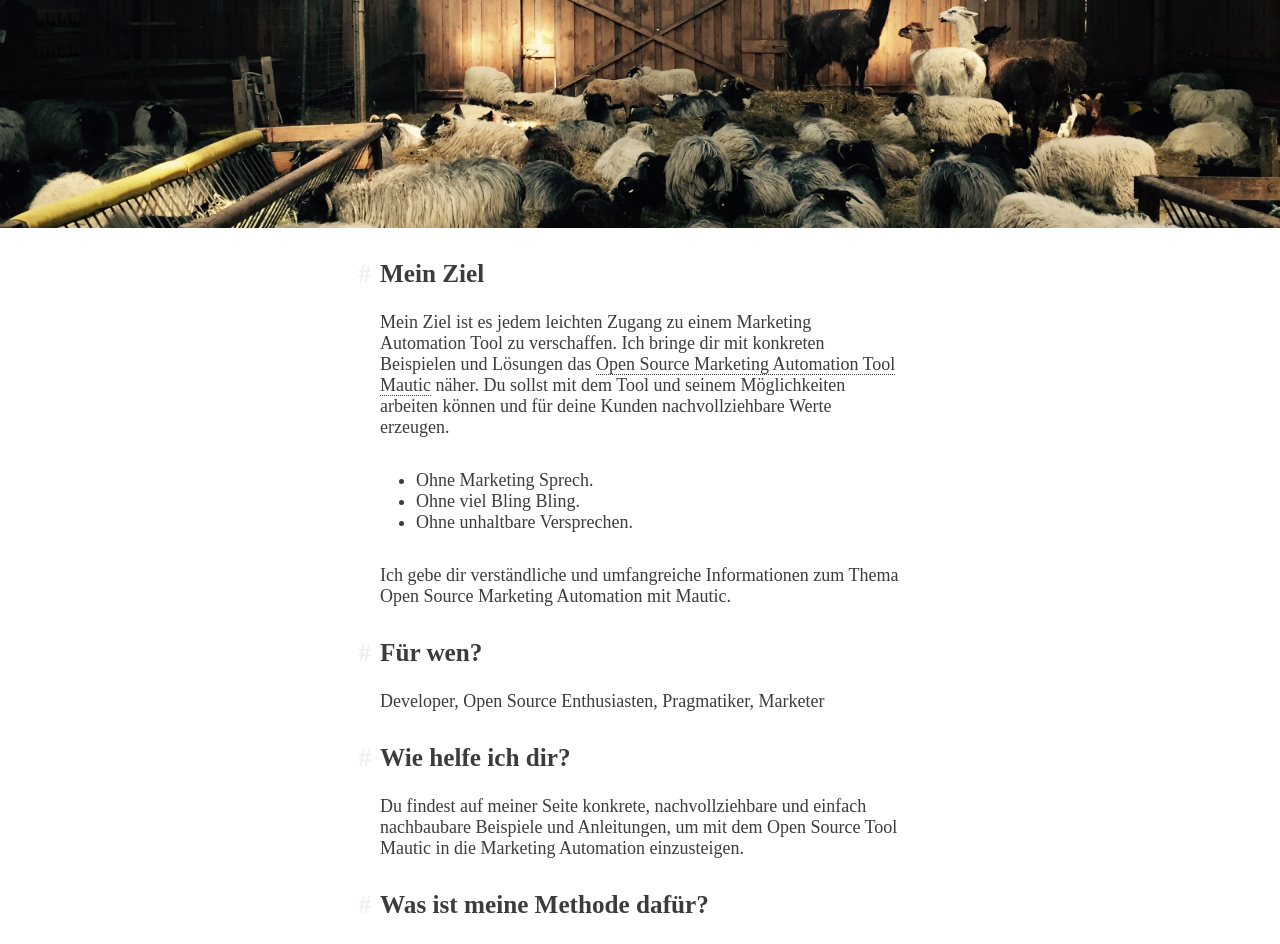
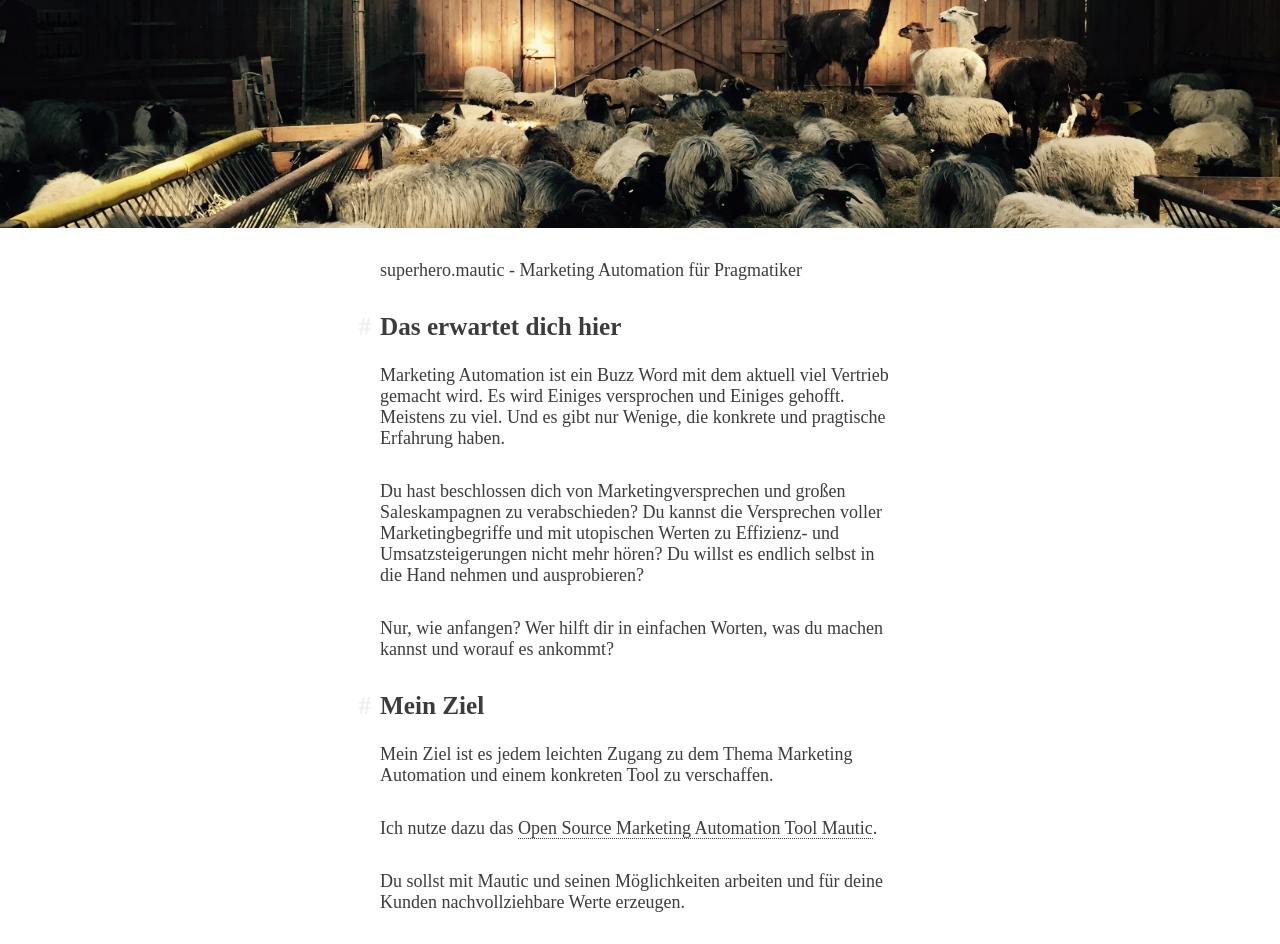
Before and after one commit to Bussmeyer/superheromautic.com, a Jekyll site: the page built from pages/about.md, in a window 1280 px wide and 1400 px high, scrolled down 320 px. Shown: the top 944 px of the window. Built offline with Jekyll 4.4.1, drawn with Linux system fonts in a browser that asks for light colours; some of the changed text lies outside the part shown.

Commit message:
Update about us.

```diff
--- a/pages/about.md
+++ b/pages/about.md
@@ -8,30 +8,64 @@ cover_url: /images/schafe.jpg
 ---
 [ich]: /images/thomas.jpg "Thomas"
 
+superhero.mautic - Marketing Automation für Pragmatiker
+
+
+## Das erwartet dich hier
+Marketing Automation ist ein Buzz Word mit dem aktuell viel Vertrieb gemacht wird.
+Es wird Einiges versprochen und Einiges gehofft. Meistens zu viel. Und es gibt nur Wenige,
+die konkrete und pragtische Erfahrung haben.
+
+Du hast beschlossen dich von Marketingversprechen und großen Saleskampagnen zu verabschieden?
+Du kannst die Versprechen voller Marketingbegriffe und mit
+utopischen Werten zu Effizienz- und Umsatzsteigerungen nicht mehr hören?
+Du willst es endlich selbst in die Hand nehmen
+und ausprobieren?
+
+Nur, wie anfangen?
+Wer hilft dir in einfachen Worten, was du machen kannst und worauf es ankommt?
+
 
 ## Mein Ziel
-Mein Ziel ist es jedem leichten Zugang zu einem Marketing Automation Tool zu verschaffen.
-Ich bringe dir mit konkreten Beispielen und Lösungen das [Open Source Marketing Automation Tool Mautic](https://www.mautic.org/) näher.
-Du sollst mit dem Tool und seinem Möglichkeiten arbeiten können und für deine Kunden nachvollziehbare Werte erzeugen.
+Mein Ziel ist es jedem leichten Zugang zu dem Thema Marketing Automation und
+einem konkreten Tool zu verschaffen.
+
+Ich nutze dazu das
+[Open Source Marketing Automation Tool Mautic](https://www.mautic.org/).
+
+Du sollst mit Mautic und seinen Möglichkeiten arbeiten und für deine Kunden
+nachvollziehbare Werte erzeugen.
 
 * Ohne Marketing Sprech.
 * Ohne viel Bling Bling.
 * Ohne unhaltbare Versprechen.
 
-Ich gebe dir verständliche und umfangreiche Informationen zum Thema Open Source Marketing Automation mit Mautic.
+Dazu findest Du auf meiner Seite konkrete, nachvollziehbare und nachbaubare Beispiele und Anleitungen.
+
+
+## Wie helfe ich dir?
+Ich bin verliebt in [agiles Vorgehen](http://agilemanifesto.org/iso/de/manifesto.html).
+Ich bin vernarrt in
+einfache, nachvollziehbare und pragmatische Dinge.
+
+Ich will dir helfen selbst Erfahrungen zu sammeln,
+weniger Fehler zu machen als ich, weniger Geld für Enterpriselösungen auszugeben.
+Du sollst einfach starten und zügig solide Ergebnisse erreichen.
+
+Mir geht es nicht darum [Salesforce](https://www.salesforce.com/products/marketing-cloud/overview/),
+[Hubspot](https://www.hubspot.com), [Marketo](https://www.marketo.com/) etc schlecht zu reden. Mir geht es um
+einen niedrigschwelligen Einstieg (Zeit & Geld), um das Lernen & Schulen von Mitarbeitern und um
+gute, bewertbare Ergebnisse.
+
 
 ## Für wen?
-Developer, Open Source Enthusiasten, Pragmatiker, Marketer
+* Pragmatiker
+* Developer
+* Marketer
+* Entscheider
+* Leute, die sich vor großen Zeit- und Geldinvestion scheuen, die Enterpriselösungen verlangen
+* und alle, die agiles Vorgehen lieben (und Marketing natürlich).
 
-## Wie helfe ich dir?
-Du findest auf meiner Seite konkrete, nachvollziehbare und einfach nachbaubare Beispiele und Anleitungen,
-um mit dem Open Source Tool Mautic in die Marketing Automation einzusteigen.
-
-## Was ist meine Methode dafür?
-Ich schreibe einen Blog mit kurzen Anleitungen und Artikeln.
-Der Blog verzichtet auf Marketing Sprech und Argumentationen mit sehr beeindruckenden Statistiken. Ich
-will dir helfen selbst Erfahrungen zu sammeln, weniger Fehler als ich zu machen, weniger Geld für vermeindliche
-Enterpriselösungen auszugeben. Du sollst einfach starten und zügig solide Ergebnisse erreichen.
 
 ## Über mich
 ![Thomas][ich]
```
Also changed, not shown: index.md (+1 -1 lines).
